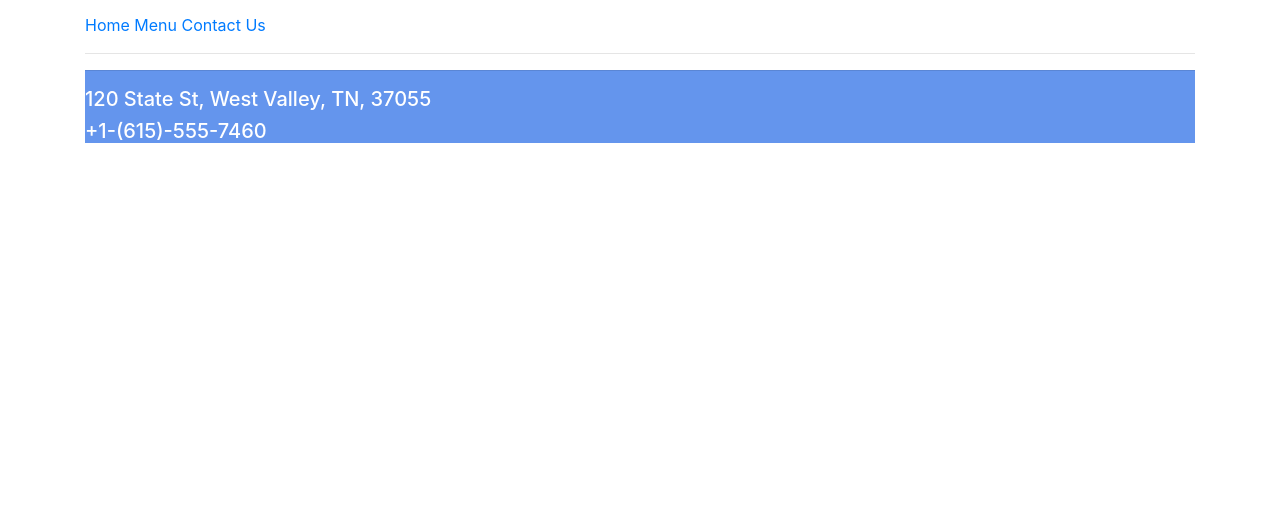
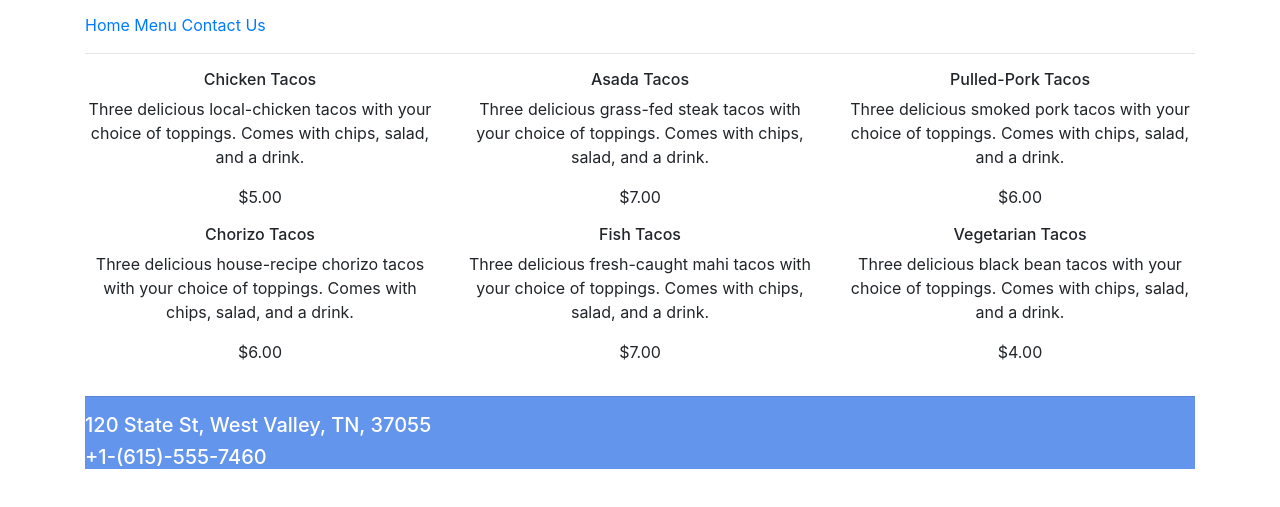
Before and after one commit to maxmanayan/mthree-IntroToWebDev, a plain HTML site: page restaurant-site/menu.html in a window 1280 px wide. Shown: the part 125-632 px from the top of the page. Drawn offline with nearby package versions, Linux system fonts and the light colour scheme.

Commit message:
menu html complete

```diff
--- a/restaurant-site/menu.html
+++ b/restaurant-site/menu.html
@@ -15,6 +15,11 @@
       integrity="sha384-MCw98/SFnGE8fJT3GXwEOngsV7Zt27NXFoaoApmYm81iuXoPkFOJwJ8ERdknLPMO"
       crossorigin="anonymous"
     />
+    <style>
+      .col {
+        text-align: center;
+      }
+    </style>
   </head>
   <body>
     <div class="container">
@@ -33,7 +38,58 @@
       </nav>
 
       <section id="body">
-        <div></div>
+        <div class="row">
+          <div class="col">
+            <h6>Chicken Tacos</h6>
+            <p>
+              Three delicious local-chicken tacos with your choice of toppings.
+              Comes with chips, salad, and a drink.
+            </p>
+            <p>$5.00</p>
+          </div>
+          <div class="col">
+            <h6>Asada Tacos</h6>
+            <p>
+              Three delicious grass-fed steak tacos with your choice of
+              toppings. Comes with chips, salad, and a drink.
+            </p>
+            <p>$7.00</p>
+          </div>
+          <div class="col">
+            <h6>Pulled-Pork Tacos</h6>
+            <p>
+              Three delicious smoked pork tacos with your choice of toppings.
+              Comes with chips, salad, and a drink.
+            </p>
+            <p>$6.00</p>
+          </div>
+        </div>
+        <div class="row">
+          <div class="col">
+            <h6>Chorizo Tacos</h6>
+            <p>
+              Three delicious house-recipe chorizo tacos with your choice of
+              toppings. Comes with chips, salad, and a drink.
+            </p>
+            <p>$6.00</p>
+          </div>
+          <div class="col">
+            <h6>Fish Tacos</h6>
+            <p>
+              Three delicious fresh-caught mahi tacos with your choice of
+              toppings. Comes with chips, salad, and a drink.
+            </p>
+            <p>$7.00</p>
+          </div>
+          <div class="col">
+            <h6>Vegetarian Tacos</h6>
+            <p>
+              Three delicious black bean tacos with your choice of toppings.
+              Comes with chips, salad, and a drink.
+            </p>
+            <p>$4.00</p>
+          </div>
+        </div>
       </section>
 
       <footer style="background-color: cornflowerblue; color: white">
```
